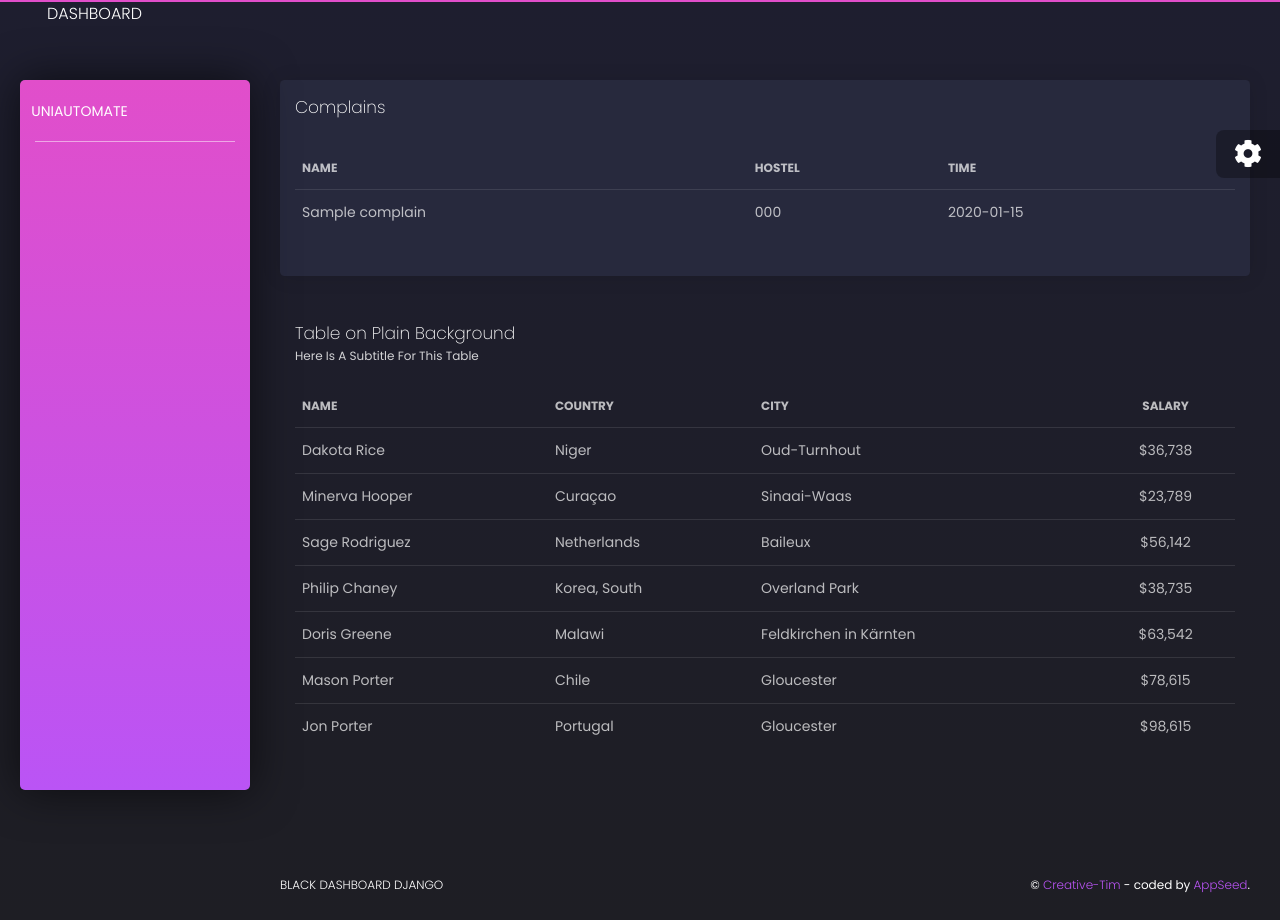
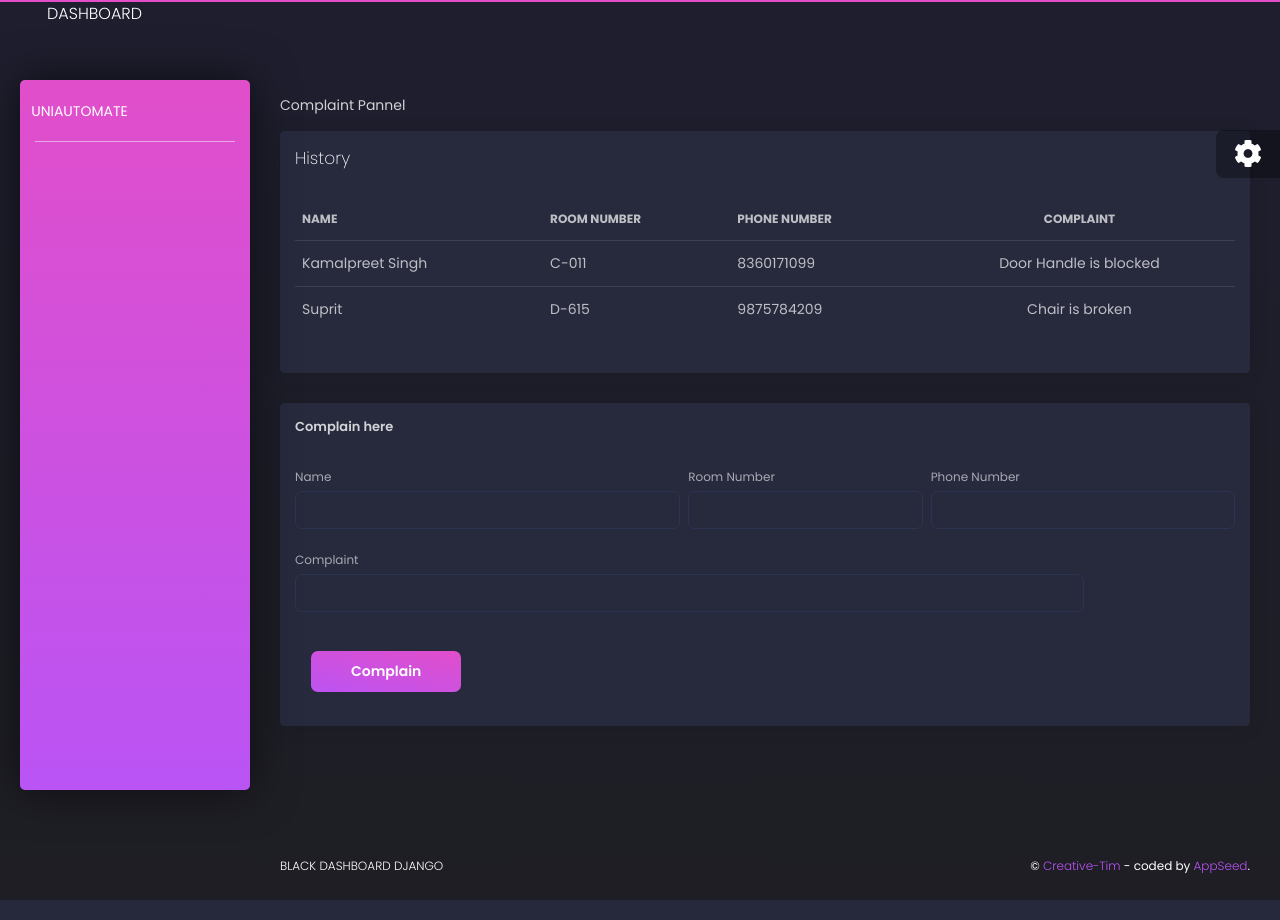
Before and after one commit to hari01584/project__UNIAutoMate__MakeAThon3077, a Django app: page /complain_panel in a window 1280 px wide. Run offline with Django 3.2, Linux system fonts and the light colour scheme; tables that the repository leaves empty hold one stand-in row (values such as "Sample post"); some libraries are stand-ins or nearby versions.

Commit message:
Complain Pannel is ready

```diff
--- a/core/templates/complain_panel.html
+++ b/core/templates/complain_panel.html
@@ -8,10 +8,15 @@
 {% block content %}
 
 <div class="row">
-  <div class="col-md-12">
+  <div class="card card-plain">
+    <div class="card-header">
+      Complaint Pannel
+    </div>
+    <div class="card-body">
+      <div class="col-lg-16">
         <div class="card ">
           <div class="card-header">
-        <h4 class="card-title"> Complains</h4>
+            <h4 class="card-title"> History</h4>
           </div>
           <div class="card-body">
             <div class="table-responsive">
@@ -22,164 +27,115 @@
                       Name
                     </th>
                     <th>
-                  Hostel
+                      Room Number
                     </th>
                     <th>
-                  Time
-                </th>
-              </tr>
-            </thead>
-            <tbody>
-              {% for complain in complains %}
-
-              <tr>
-                <td>
-                  {{ complain.name }}
-                </td>
-                <td>
-                  {{ complain.hostel }}
-                </td>
-                <td>
-                  {{ complain.time }}
-                </td>
-              </tr>
-
-              {% endfor %}
-            </tbody>
-          </table>
-        </div>
-      </div>
-    </div>
-  </div>
-  <div class="col-md-12">
-    <div class="card  card-plain">
-      <div class="card-header">
-        <h4 class="card-title"> Table on Plain Background</h4>
-        <p class="category"> Here is a subtitle for this table</p>
-      </div>
-      <div class="card-body">
-        <div class="table-responsive">
-          <table class="table tablesorter " id="">
-            <thead class=" text-primary">
-              <tr>
-                <th>
-                  Name
-                </th>
-                <th>
-                  Country
-                </th>
-                <th>
-                  City
+                      Phone Number
                     </th>
                     <th class="text-center">
-                  Salary
+                      Complaint
                     </th>
                   </tr>
                 </thead>
                 <tbody>
                   <tr>
                     <td>
-                  Dakota Rice
+                      Kamalpreet Singh
                     </td>
                     <td>
-                  Niger
+                      C-011
                     </td>
                     <td>
-                  Oud-Turnhout
+                      8360171099
                     </td>
                     <td class="text-center">
-                  $36,738
+                      Door Handle is blocked
                     </td>
                   </tr>
                   <tr>
                     <td>
-                  Minerva Hooper
+                      Suprit
                     </td>
                     <td>
-                  Curaçao
+                      D-615
                     </td>
                     <td>
-                  Sinaai-Waas
+                      9875784209
                     </td>
                     <td class="text-center">
-                  $23,789
+                      Chair is broken
                     </td>
                   </tr>
-              <tr>
-                <td>
-                  Sage Rodriguez
-                </td>
-                <td>
-                  Netherlands
-                </td>
-                <td>
-                  Baileux
-                </td>
-                <td class="text-center">
-                  $56,142
-                </td>
-              </tr>
-              <tr>
-                <td>
-                  Philip Chaney
-                </td>
-                <td>
-                  Korea, South
-                </td>
-                <td>
-                  Overland Park
-                </td>
-                <td class="text-center">
-                  $38,735
-                </td>
-              </tr>
-              <tr>
-                <td>
-                  Doris Greene
-                </td>
-                <td>
-                  Malawi
-                </td>
-                <td>
-                  Feldkirchen in Kärnten
-                </td>
-                <td class="text-center">
-                  $63,542
-                </td>
-              </tr>
-              <tr>
-                <td>
-                  Mason Porter
-                </td>
-                <td>
-                  Chile
-                </td>
-                <td>
-                  Gloucester
-                </td>
-                <td class="text-center">
-                  $78,615
-                </td>
-              </tr>
-              <tr>
-                <td>
-                  Jon Porter
-                </td>
-                <td>
-                  Portugal
-                </td>
-                <td>
-                  Gloucester
-                </td>
-                <td class="text-center">
-                  $98,615
-                </td>
-              </tr>
+
+
                 </tbody>
               </table>
             </div>
           </div>
         </div>
+
+    </div>
+    <!-- <form>
+      <label for="name">Name</label><br>
+      <input type="text" id="name" name="name"><br>
+      <label for="rno">Room Number</label><br>
+      <input type="text" id="rno" name="rno"><br>
+      <label for="phone">Phone Number</label><br>
+      <input type="text" id="phone" name="phone"><br>
+      <label for="time">Time at which you want cleaning</label><br>
+      <input type="text" id="time" name="time"><br><br>
+      <input type="submit" value="Request for cleaning">
+    </form> -->
+
+
+    <div class="row">
+      <div class="col-lg-12">
+        <div class="card">
+          <div class="card-header">
+            <h5 class="title">Complain here</h5>
+          </div>
+          <div class="card-body">
+            <form>
+              <div class="row">
+                <div class="col-md-5 pr-md-1">
+                  <div class="form-group">
+                    <label>Name</label>
+                    <input type="text" class="form-control" value="{{ request.user.username }}" name="compname">
+                  </div>
+                </div>
+                <div class="col-md-3 px-md-1">
+                  <div class="form-group">
+                    <label>Room Number</label>
+                    <input type="text" class="form-control" name="comproomno" >
+                  </div>
+                </div>
+                <div class="col-md-4 pl-md-1">
+                  <div class="form-group">
+                    <label for="exampleInputEmail1">Phone Number</label>
+                    <input type="text" class="form-control" name="compphno" >
+                  </div>
+                </div>
+              </div>
+              <div class="row">
+                <div class="col-md-10 pr-md-1">
+                  <div class="form-group">
+                    <label>Complaint</label>
+                    <input type="text" class="form-control" name="comp">
+                  </div>
+                </div>
+
+              </div>
+              <div class="card-footer">
+                <button type="submit" class="btn btn-fill btn-primary">Complain</button>
+              </div>
+            </form>
+          </div>
+        </div>
+      </div>
+      </div>
+    </div>
+
+
   </div>
 </div>
 
```
Also changed, not shown: core/templates/room_req.html (+6 -6 lines). Lines whose indentation alone changed are shown as unchanged.
